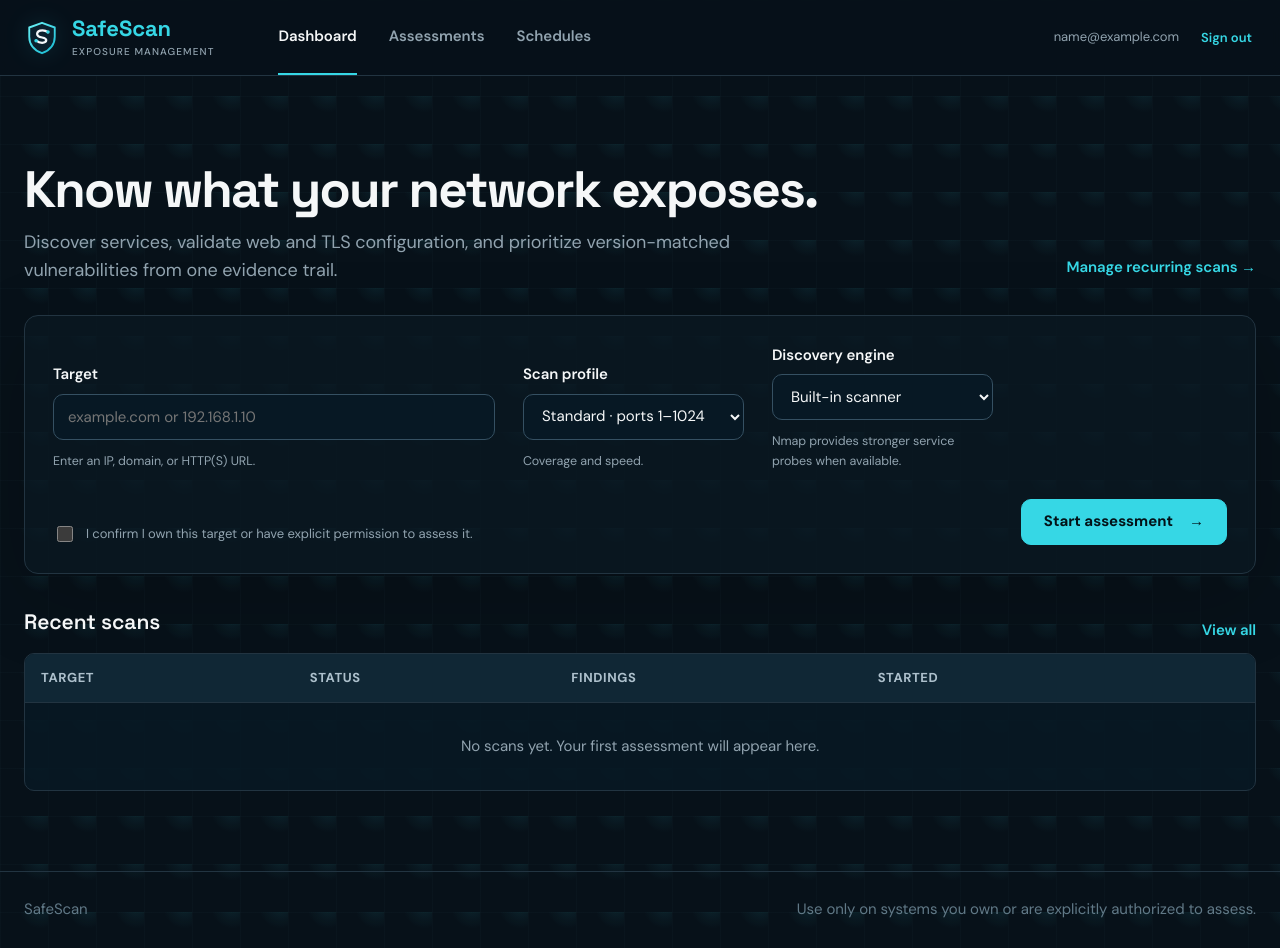
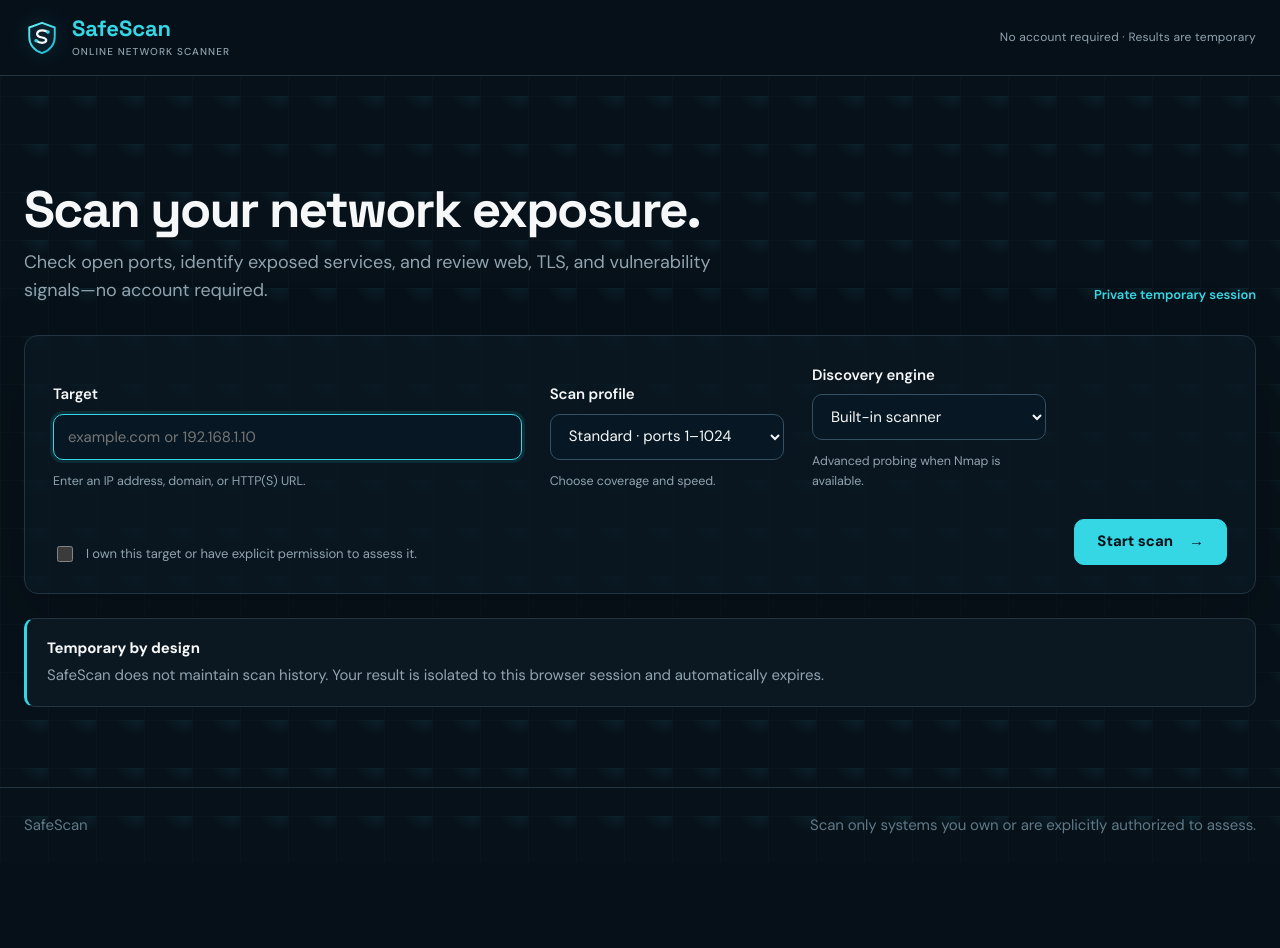
Before and after one commit to ShkS44D/safescan, a Flask app: page / in a window 1280 px wide. After the commit the page ends 834 px from the top, so only its background shows below. Run offline with Flask 2, Linux system fonts and the light colour scheme; the visitor is signed in with stand-in values (Sample User, id 1); data comes from the database, SQL or seed files in the repository; data that the repository does not hold is empty.

Commit message:
Simplify SafeScan to public temporary scans

```diff
--- a/app.py
+++ b/app.py
@@ -1,23 +1,26 @@
-import io, json, os, secrets, sqlite3
+import io, json, os, secrets
 from datetime import datetime
 from flask import Flask, abort, flash, g, jsonify, make_response, redirect, render_template, request, session, url_for
 from scanner import jobs
 from scanner.nmap_scanner import available as nmap_available
-from scanner.operations import compare_results, create_schedule, delete_schedule, list_schedules, start_scheduler
 from scanner.scan_manager import submit
-from security import audit, authenticate, create_user, csrf_token, initialize_security, load_user, login_required, rate_limit, scanner_access_required, verify_csrf
+from security import audit, csrf_token, rate_limit, scanner_access_required, verify_csrf
 from utils.helpers import parse_target, validate_scan_options
 from utils.logger import get_logger
 
 app = Flask(__name__)
 app.config.update(SECRET_KEY=os.getenv('SAFESCAN_SECRET_KEY') or os.getenv('VULNSCANNER_SECRET_KEY') or os.urandom(32), SESSION_COOKIE_HTTPONLY=True,
     SESSION_COOKIE_SAMESITE='Lax', SESSION_COOKIE_SECURE=os.getenv('SAFESCAN_SECURE_COOKIES',os.getenv('VULNSCANNER_SECURE_COOKIES','0'))=='1', MAX_CONTENT_LENGTH=65536)
-logger=get_logger('app'); initialize_security()
-if not os.getenv('VERCEL'):
-    start_scheduler(submit)
+logger=get_logger('app')
 
 @app.before_request
-def request_security(): jobs.cleanup_expired_guest_scans(); load_user(); verify_csrf()
+def request_security():
+    jobs.cleanup_expired_guest_scans()
+    session.pop('user_id',None)
+    g.user=None
+    if request.endpoint not in ('static','health') and not session.get('guest_id'):
+        session['guest_id']=secrets.token_urlsafe(24)
+    verify_csrf()
 
 @app.after_request
 def security_headers(response):
@@ -36,31 +39,12 @@
     seconds=int(value or 0); return f'{seconds//60}m {seconds%60:02d}s' if seconds>=60 else f'{seconds}s'
 
 @app.route('/login',methods=['GET','POST'])
-def login():
-    if g.user: return redirect(url_for('index'))
-    if request.method=='POST':
-        if not rate_limit(f'login:{request.remote_addr}',8,300): abort(429)
-        user=authenticate(request.form.get('email',''),request.form.get('password',''))
-        if user:
-            session.clear(); session['user_id']=user['id']; csrf_token(); audit('login'); return redirect(url_for('index'))
-        flash('The email or password is incorrect.','error')
-    return render_template('auth.html',mode='login')
+def login(): return redirect(url_for('index'))
 
 @app.route('/register',methods=['GET','POST'])
-def register():
-    if g.user: return redirect(url_for('index'))
-    if request.method=='POST':
-        email,password=request.form.get('email','').strip(),request.form.get('password','')
-        if '@' not in email or len(email)>254: flash('Enter a valid email address.','error')
-        elif len(password)<12: flash('Use at least 12 characters for your password.','error')
-        else:
-            try:
-                session.clear(); session['user_id']=create_user(email,password); csrf_token(); audit('register'); return redirect(url_for('index'))
-            except sqlite3.IntegrityError: flash('An account with that email already exists.','error')
-    return render_template('auth.html',mode='register')
+def register(): return redirect(url_for('index'))
 
 @app.post('/logout')
-@login_required
 def logout(): audit('logout'); session.clear(); return redirect(url_for('login'))
 
 @app.post('/guest')
@@ -73,8 +57,7 @@
     jobs.delete_guest_scans(session.get('guest_id')); session.clear(); return redirect(url_for('login'))
 
 @app.get('/')
-@scanner_access_required
-def index(): return render_template('index.html',scans=jobs.list_recent(8,g.user['id']) if g.user else [],nmap_available=nmap_available(),guest=not bool(g.user))
+def index(): return render_template('index.html',scans=[],nmap_available=nmap_available(),guest=True)
 
 def scan_config_from_form():
     target=parse_target(request.form.get('target','')); profile=request.form.get('profile','standard'); engine=request.form.get('engine','socket')
@@ -91,13 +74,12 @@
     if not rate_limit(f'scan:{actor}',10 if g.user else 3,3600): abort(429)
     if request.form.get('authorized')!='yes' and not app.testing: flash('Confirm that you are authorized to assess this target.','error'); return redirect(url_for('index'))
     try: target,config=scan_config_from_form()
-    except ValueError as exc: return render_template('index.html',scans=jobs.list_recent(8,g.user['id']),nmap_available=nmap_available(),error=str(exc)),400
+    except ValueError as exc: return render_template('index.html',scans=[],nmap_available=nmap_available(),guest=True,error=str(exc)),400
     if not g.user: config['guest_id']=session['guest_id']
     job=jobs.create(target['host'],config,g.user['id'] if g.user else None); audit('scan.create',job['id']); submit(job['id']); return redirect(url_for('scan_detail',scan_id=job['id']))
 
 @app.get('/history')
-@login_required
-def history(): return render_template('history.html',scans=jobs.list_recent(100,g.user['id']))
+def history(): return redirect(url_for('index'))
 
 def require_scan(scan_id):
     job=jobs.get(scan_id)
@@ -109,8 +91,8 @@
 @app.get('/scans/<scan_id>')
 @scanner_access_required
 def scan_detail(scan_id):
-    job=require_scan(scan_id); previous=jobs.previous_completed(job['target'],g.user['id'],job['id']) if g.user and job['status']=='completed' else None
-    return render_template('scan.html',scan=job,previous=previous,comparison=compare_results(job['result'],previous['result']) if previous else None)
+    job=require_scan(scan_id)
+    return render_template('scan.html',scan=job,previous=None,comparison=None)
 
 @app.get('/api/scans/<scan_id>')
 @scanner_access_required
@@ -155,18 +137,10 @@
     canvas.save(); response=make_response(output.getvalue()); response.headers['Content-Type']='application/pdf'; response.headers['Content-Disposition']=f'attachment; filename="safescan-{scan_id}.pdf"'; return response
 
 @app.route('/schedules',methods=['GET','POST'])
-@login_required
-def schedules():
-    if request.method=='POST':
-        try:
-            target,config=scan_config_from_form(); schedule_id=create_schedule(g.user['id'],target['host'],config,request.form.get('cadence','weekly'),request.form.get('webhook_url') or None); audit('schedule.create',schedule_id); flash('Schedule created.','success')
-        except ValueError as exc: flash(str(exc),'error')
-        return redirect(url_for('schedules'))
-    return render_template('schedules.html',schedules=list_schedules(g.user['id']),nmap_available=nmap_available())
+def schedules(): return redirect(url_for('index'))
 
 @app.post('/schedules/<schedule_id>/delete')
-@login_required
-def remove_schedule(schedule_id): delete_schedule(schedule_id,g.user['id']); audit('schedule.delete',schedule_id); return redirect(url_for('schedules'))
+def remove_schedule(schedule_id): return redirect(url_for('index'))
 
 @app.get('/health')
 def health(): return jsonify({'status':'ok'})
--- a/static/css/guest.css
+++ b/static/css/guest.css
@@ -1,2 +1,2 @@
-.brand-logo{display:block;width:36px;height:36px;flex:0 0 36px;filter:drop-shadow(0 0 12px rgba(54,215,229,.12))}.brand:hover .brand-logo{filter:drop-shadow(0 0 15px rgba(54,215,229,.24))}.auth-card>form{display:grid;gap:20px}.guest-divider{display:flex;align-items:center;gap:12px;color:var(--muted);font-size:12px;text-transform:uppercase;letter-spacing:.08em}.guest-divider:before,.guest-divider:after{content:'';height:1px;background:var(--line);flex:1}.guest-button{width:100%}.auth-card>form small{text-align:center;color:var(--muted)}.guest-label{color:var(--cyan);font-weight:600;font-size:13px}.guest-note{margin-top:24px;padding:18px 20px;border:1px solid var(--line);border-left:3px solid var(--cyan);background:var(--surface);display:grid;gap:4px;border-radius:var(--radius)}.guest-note span{color:var(--muted)}
-@media(max-width:650px){.brand-logo{width:32px;height:32px;flex-basis:32px}}
+.brand-logo{display:block;width:36px;height:36px;flex:0 0 36px;filter:drop-shadow(0 0 12px rgba(54,215,229,.12))}.brand:hover .brand-logo{filter:drop-shadow(0 0 15px rgba(54,215,229,.24))}.simple-topbar{justify-content:space-between}.session-note{margin-left:auto;color:var(--muted);font-size:12px;letter-spacing:.02em}.simple-hero{padding-top:58px}.guest-label{color:var(--cyan);font-weight:600;font-size:13px;white-space:nowrap}.guest-note{margin-top:24px;padding:18px 20px;border:1px solid var(--line);border-left:3px solid var(--cyan);background:var(--surface);display:grid;gap:4px;border-radius:var(--radius)}.guest-note span{color:var(--muted)}
+@media(max-width:650px){.brand-logo{width:32px;height:32px;flex-basis:32px}.session-note{font-size:11px;text-align:right;max-width:150px}.simple-hero{padding-top:28px}.guest-label{white-space:normal}}
--- a/templates/base.html
+++ b/templates/base.html
@@ -1,3 +1,3 @@
-<!doctype html><html lang="en"><head><meta charset="utf-8"><meta name="viewport" content="width=device-width,initial-scale=1"><meta name="description" content="Authorized network exposure assessment and vulnerability validation."><meta name="theme-color" content="#071119"><link rel="icon" href="{{ url_for('static',filename='brand/favicon.svg') }}" type="image/svg+xml"><link rel="shortcut icon" href="{{ url_for('static',filename='brand/favicon.svg') }}"><title>{% block title %}SafeScan{% endblock %}</title><link rel="preconnect" href="https://fonts.googleapis.com"><link rel="preconnect" href="https://fonts.gstatic.com" crossorigin><link href="https://fonts.googleapis.com/css2?family=DM+Sans:wght@400;500;600;700&family=Space+Grotesk:wght@500;600;700&display=swap" rel="stylesheet"><link href="{{ url_for('static',filename='css/custom.css') }}" rel="stylesheet"><link href="{{ url_for('static',filename='css/pro.css') }}" rel="stylesheet"><link href="{{ url_for('static',filename='css/guest.css') }}" rel="stylesheet"></head><body>
-<header class="topbar"><a class="brand" href="{{ url_for('index') if g.user or session.get('guest_id') else url_for('login') }}"><img class="brand-logo" src="{{ url_for('static',filename='brand/safescan-mark.svg') }}" alt=""><span>SafeScan<small>Exposure management</small></span></a>{% if g.user %}<nav aria-label="Primary"><a class="{{ 'active' if request.endpoint=='index' }}" href="{{ url_for('index') }}">Dashboard</a><a class="{{ 'active' if request.endpoint=='history' }}" href="{{ url_for('history') }}">Assessments</a><a class="{{ 'active' if request.endpoint=='schedules' }}" href="{{ url_for('schedules') }}">Schedules</a></nav><div class="account"><span>{{ g.user.email }}</span><form method="post" action="{{ url_for('logout') }}"><input type="hidden" name="_csrf" value="{{ csrf_token() }}"><button class="text-button" type="submit">Sign out</button></form></div>{% elif session.get('guest_id') %}<nav aria-label="Primary"><a class="active" href="{{ url_for('index') }}">New assessment</a></nav><div class="account"><span>Guest session</span><form method="post" action="{{ url_for('end_guest') }}"><input type="hidden" name="_csrf" value="{{ csrf_token() }}"><button class="text-button" type="submit">Exit guest</button></form></div>{% endif %}</header>
-<main class="shell">{% for category,message in get_flashed_messages(with_categories=true) %}<div class="alert {{ category }}" role="status">{{ message }}</div>{% endfor %}{% block content %}{% endblock %}</main><footer class="footer"><span>SafeScan</span><span>Use only on systems you own or are explicitly authorized to assess.</span></footer>{% block scripts %}{% endblock %}</body></html>
+<!doctype html><html lang="en"><head><meta charset="utf-8"><meta name="viewport" content="width=device-width,initial-scale=1"><meta name="description" content="SafeScan is a fast online port scanner and network exposure assessment tool."><meta name="theme-color" content="#071119"><link rel="icon" href="{{ url_for('static',filename='brand/favicon.svg') }}" type="image/svg+xml"><link rel="shortcut icon" href="{{ url_for('static',filename='brand/favicon.svg') }}"><title>{% block title %}SafeScan · Online Network Scanner{% endblock %}</title><link rel="preconnect" href="https://fonts.googleapis.com"><link rel="preconnect" href="https://fonts.gstatic.com" crossorigin><link href="https://fonts.googleapis.com/css2?family=DM+Sans:wght@400;500;600;700&family=Space+Grotesk:wght@500;600;700&display=swap" rel="stylesheet"><link href="{{ url_for('static',filename='css/custom.css') }}" rel="stylesheet"><link href="{{ url_for('static',filename='css/pro.css') }}" rel="stylesheet"><link href="{{ url_for('static',filename='css/guest.css') }}" rel="stylesheet"></head><body>
+<header class="topbar simple-topbar"><a class="brand" href="{{ url_for('index') }}"><img class="brand-logo" src="{{ url_for('static',filename='brand/safescan-mark.svg') }}" alt=""><span>SafeScan<small>Online network scanner</small></span></a><span class="session-note">No account required · Results are temporary</span></header>
+<main class="shell">{% for category,message in get_flashed_messages(with_categories=true) %}<div class="alert {{ category }}" role="status">{{ message }}</div>{% endfor %}{% block content %}{% endblock %}</main><footer class="footer"><span>SafeScan</span><span>Scan only systems you own or are explicitly authorized to assess.</span></footer>{% block scripts %}{% endblock %}</body></html>
--- a/templates/error.html
+++ b/templates/error.html
@@ -1 +1 @@
-{% extends 'base.html' %}{% block title %}{{ code }} · SafeScan{% endblock %}{% block content %}<section class="error-page"><strong>{{ code }}</strong><h1>{{ message }}</h1><p>No changes were made. Return to your dashboard and try again.</p><a class="btn primary" href="{{ url_for('index') if g.user else url_for('login') }}">Return to dashboard</a></section>{% endblock %}
+{% extends 'base.html' %}{% block title %}{{ code }} · SafeScan{% endblock %}{% block content %}<section class="error-page"><strong>{{ code }}</strong><h1>{{ message }}</h1><p>No changes were made. Return to the scanner and try again.</p><a class="btn primary" href="{{ url_for('index') }}">Return to scanner</a></section>{% endblock %}
--- a/templates/index.html
+++ b/templates/index.html
@@ -1,11 +1,11 @@
 {% extends 'base.html' %}{% block content %}
-<section class="hero"><div><h1>Know what your network exposes.</h1><p>Discover services, validate web and TLS configuration, and prioritize version-matched vulnerabilities from one evidence trail.</p></div>{% if guest %}<span class="guest-label">Guest results are temporary</span>{% else %}<a class="quiet-link" href="{{ url_for('schedules') }}">Manage recurring scans →</a>{% endif %}</section>
+<section class="hero simple-hero"><div><h1>Scan your network exposure.</h1><p>Check open ports, identify exposed services, and review web, TLS, and vulnerability signals—no account required.</p></div><span class="guest-label">Private temporary session</span></section>
 {% if error %}<div class="alert" role="alert">{{ error }}</div>{% endif %}
 <form class="scan-form" method="post" action="{{ url_for('create_scan') }}" id="scan-form"><input type="hidden" name="_csrf" value="{{ csrf_token() }}">
-<div class="field target-field"><label for="target">Target</label><input id="target" name="target" value="{{ request.form.get('target', '') }}" placeholder="example.com or 192.168.1.10" required><small>Enter an IP, domain, or HTTP(S) URL.</small></div>
-<div class="field"><label for="profile">Scan profile</label><select id="profile" name="profile"><option value="quick">Quick · ports 1–100</option><option value="standard" selected>Standard · ports 1–1024</option><option value="full">Full range · ports 1–65535</option><option value="custom">Custom</option></select><small>Coverage and speed.</small></div>
-<div class="field"><label for="engine">Discovery engine</label><select id="engine" name="engine"><option value="socket">Built-in scanner</option><option value="nmap" {{ '' if nmap_available else 'disabled' }}>Nmap {{ '' if nmap_available else '· not installed' }}</option></select><small>Nmap provides stronger service probes when available.</small></div>
-<div class="custom-fields" id="custom-fields" hidden><div class="field"><label for="port_start">Start</label><input id="port_start" name="port_start" type="number" value="1" min="1" max="65535"></div><div class="field"><label for="port_end">End</label><input id="port_end" name="port_end" type="number" value="1024" min="1" max="65535"></div><div class="field"><label for="threads">Threads</label><input id="threads" name="threads" type="number" value="100" min="1" max="200"></div><input id="use_custom" name="use_custom" type="hidden" value="0"></div>
-<label class="authorization"><input type="checkbox" name="authorized" value="yes" required><span>I confirm I own this target or have explicit permission to assess it.</span></label><button class="btn primary" type="submit">Start assessment <span aria-hidden="true">→</span></button></form>
-{% if not guest %}<section class="section"><div class="section-head"><h2>Recent scans</h2><a href="{{ url_for('history') }}">View all</a></div>{% include '_scan_table.html' %}</section>{% else %}<div class="guest-note"><strong>Private guest session</strong><span>Your assessment can be viewed and exported while this session is open, but it will not be added to history. Exiting guest mode removes its temporary records.</span></div>{% endif %}
+<div class="field target-field"><label for="target">Target</label><input id="target" name="target" value="{{ request.form.get('target', '') }}" placeholder="example.com or 192.168.1.10" required autofocus><small>Enter an IP address, domain, or HTTP(S) URL.</small></div>
+<div class="field"><label for="profile">Scan profile</label><select id="profile" name="profile"><option value="quick">Quick · ports 1–100</option><option value="standard" selected>Standard · ports 1–1024</option><option value="full">Full range · ports 1–65535</option><option value="custom">Custom</option></select><small>Choose coverage and speed.</small></div>
+<div class="field"><label for="engine">Discovery engine</label><select id="engine" name="engine"><option value="socket">Built-in scanner</option><option value="nmap" {{ '' if nmap_available else 'disabled' }}>Nmap {{ '' if nmap_available else '· unavailable' }}</option></select><small>Advanced probing when Nmap is available.</small></div>
+<div class="custom-fields" id="custom-fields" hidden><div class="field"><label for="port_start">Start port</label><input id="port_start" name="port_start" type="number" value="1" min="1" max="65535"></div><div class="field"><label for="port_end">End port</label><input id="port_end" name="port_end" type="number" value="1024" min="1" max="65535"></div><div class="field"><label for="threads">Workers</label><input id="threads" name="threads" type="number" value="100" min="1" max="200"></div><input id="use_custom" name="use_custom" type="hidden" value="0"></div>
+<label class="authorization"><input type="checkbox" name="authorized" value="yes" required><span>I own this target or have explicit permission to assess it.</span></label><button class="btn primary" type="submit">Start scan <span aria-hidden="true">→</span></button></form>
+<div class="guest-note"><strong>Temporary by design</strong><span>SafeScan does not maintain scan history. Your result is isolated to this browser session and automatically expires.</span></div>
 {% endblock %}{% block scripts %}<link href="{{ url_for('static', filename='css/phase3.css', v=1) }}" rel="stylesheet"><script src="{{ url_for('static', filename='js/app.js', v=2) }}"></script>{% endblock %}
--- a/templates/scan.html
+++ b/templates/scan.html
@@ -1,5 +1,5 @@
 {% extends 'base.html' %}{% block title %}{{ scan.target }} · SafeScan{% endblock %}{% block content %}
-<a class="back" href="{{ url_for('history') }}">← Back to assessments</a><section class="scan-heading"><div><h1>{{ scan.target }}</h1><div class="scan-meta"><span class="status {{ scan.status }}"><i></i>{{ scan.status|title }}</span><span>{{ scan.created_at|datetime_short }}</span><span>ID {{ scan.id }}</span></div></div>{% if scan.status == 'completed' %}<div class="actions"><a class="btn secondary" href="{{ url_for('report_pdf', scan_id=scan.id) }}">Export PDF</a><a class="btn secondary" href="{{ url_for('report_html', scan_id=scan.id) }}">HTML</a><a class="btn secondary" href="{{ url_for('report_json', scan_id=scan.id) }}">JSON</a></div>{% endif %}</section>
+<a class="back" href="{{ url_for('index') }}">← New scan</a><section class="scan-heading"><div><h1>{{ scan.target }}</h1><div class="scan-meta"><span class="status {{ scan.status }}"><i></i>{{ scan.status|title }}</span><span>{{ scan.created_at|datetime_short }}</span><span>ID {{ scan.id }}</span></div></div>{% if scan.status == 'completed' %}<div class="actions"><a class="btn secondary" href="{{ url_for('report_pdf', scan_id=scan.id) }}">Export PDF</a><a class="btn secondary" href="{{ url_for('report_html', scan_id=scan.id) }}">HTML</a><a class="btn secondary" href="{{ url_for('report_json', scan_id=scan.id) }}">JSON</a></div>{% endif %}</section>
 {% if scan.status in ('queued','running') %}<section class="progress-panel" id="scan-progress" data-status-url="{{ url_for('scan_status', scan_id=scan.id) }}"><div class="progress-copy"><div><h2 id="phase">{{ scan.phase }}</h2><p>The assessment continues in the background. You can safely leave this page.</p></div><strong id="progress-label">{{ scan.progress }}%</strong></div><div class="progress-track"><span id="progress-bar" style="width:{{ scan.progress }}%"></span></div><form method="post" action="{{ url_for('cancel_scan', scan_id=scan.id) }}"><input type="hidden" name="_csrf" value="{{ csrf_token() }}"><button class="btn danger" type="submit">Cancel assessment</button></form></section>
 {% elif scan.status == 'failed' %}<div class="alert"><strong>Scan failed.</strong> {{ scan.error }}</div>{% elif scan.status == 'cancelled' %}<div class="notice">This scan was cancelled before completion.</div>
 {% elif scan.result %}{% set result = scan.result %}<section class="metrics"><div><span>Open ports</span><strong>{{ result.summary.open_ports }}</strong></div><div><span>Web endpoints</span><strong>{{ result.summary.web_endpoints }}</strong></div><div><span>Findings</span><strong>{{ result.summary.observations }}</strong></div><div><span>Applicable CVEs</span><strong>{{ result.summary.applicable_cves|default(0) }}</strong></div><div><span>Duration</span><strong>{{ result.summary.duration_seconds|duration }}</strong></div></section>
```
Also changed, not shown: tests/test_phase2.py (+2 -2 lines), tests/test_phase4.py (+7 -0 lines), README.md.
